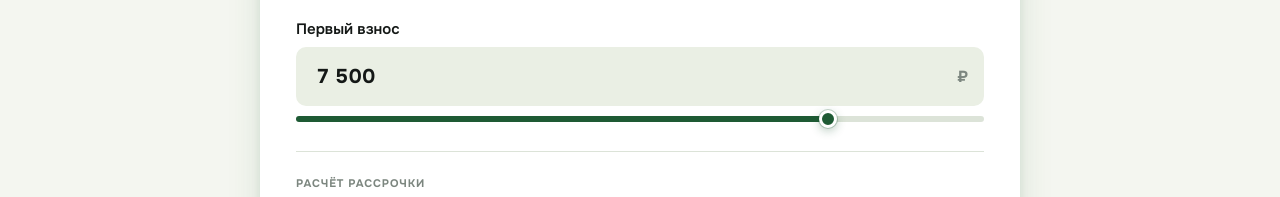
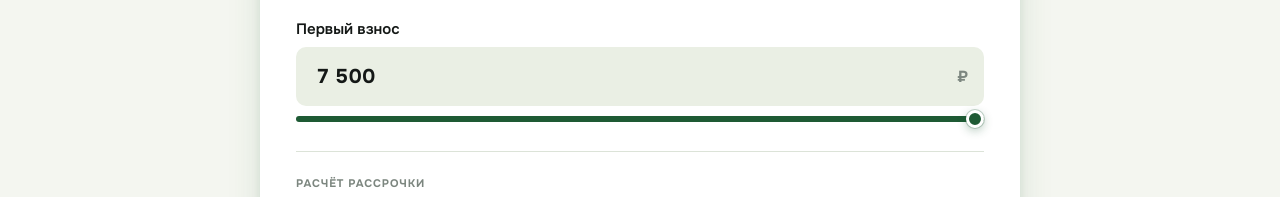
Before and after one commit to amanafinance/calculator, a plain HTML site: page index.html in a window 1280 px wide. Shown: the part 1722-1919 px from the top of the page. Drawn offline with Linux system fonts and the light colour scheme.

Commit message:
Cap down payment at 25% of item cost for purchases up to 100,000 RUB

```diff
--- a/index.html
+++ b/index.html
@@ -1001,7 +1001,7 @@
     let prepayment = 0, monthly = 0, finalCost = 0;
     if (selectedTariff === 'with') {
       const minPrepay = roundUpTo100(baseFinalCost * 0.15);
-      const maxPrepay = price < 100000 ? roundUpTo100(baseFinalCost * 0.25) : roundUpTo100(baseFinalCost * 0.65);
+      const maxPrepay = price <= 100000 ? getDefaultPrepay(price) : roundUpTo100(baseFinalCost * 0.65);
       const defaultPrepay = getDefaultPrepay(price);
       prepaySlider.min = minPrepay; prepaySlider.max = maxPrepay;
       if (resetPrepay) { prepaySlider.value = defaultPrepay; prepayInput.value = defaultPrepay.toLocaleString('ru-RU'); prepayError.classList.remove('visible'); }
```
